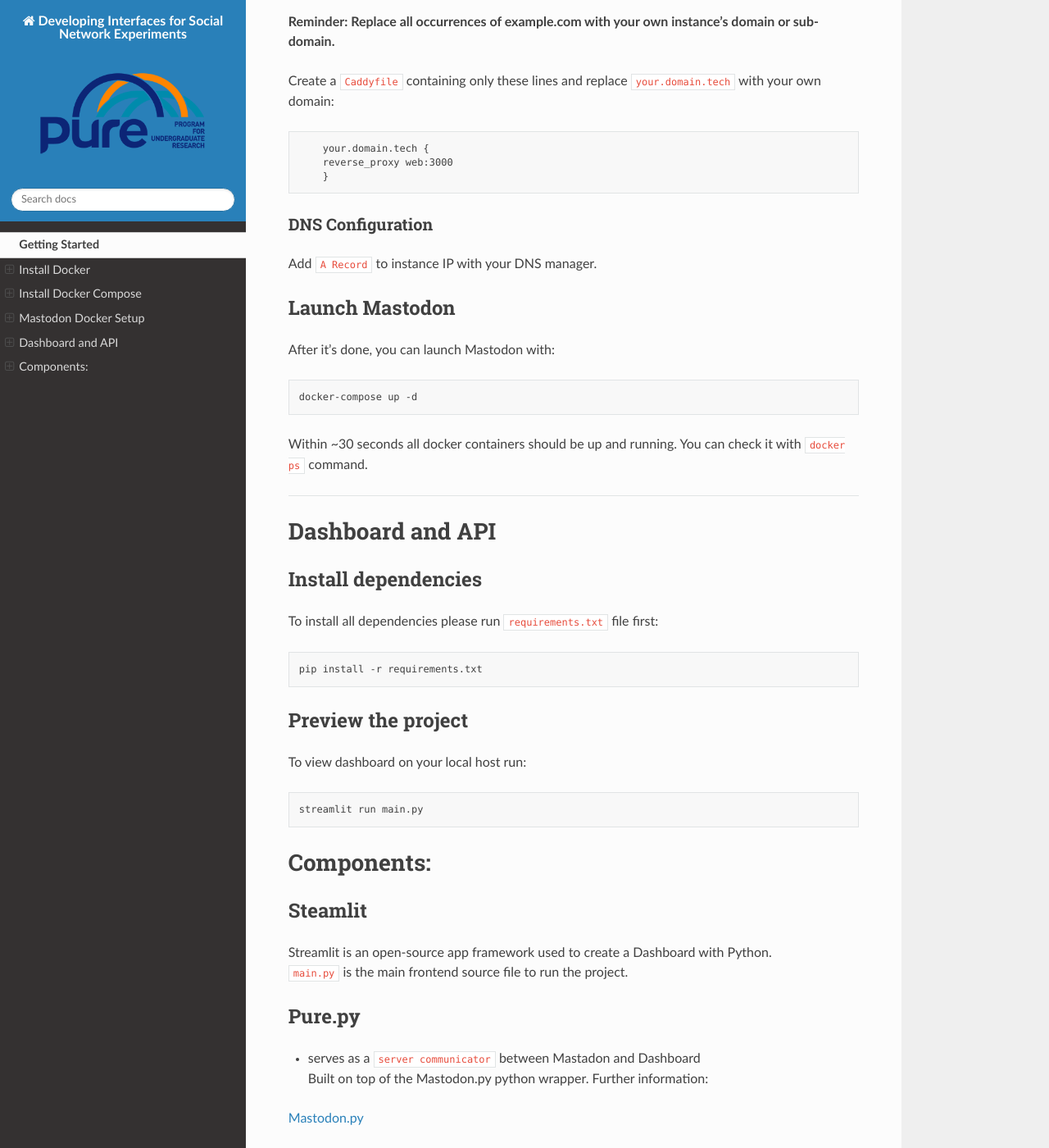
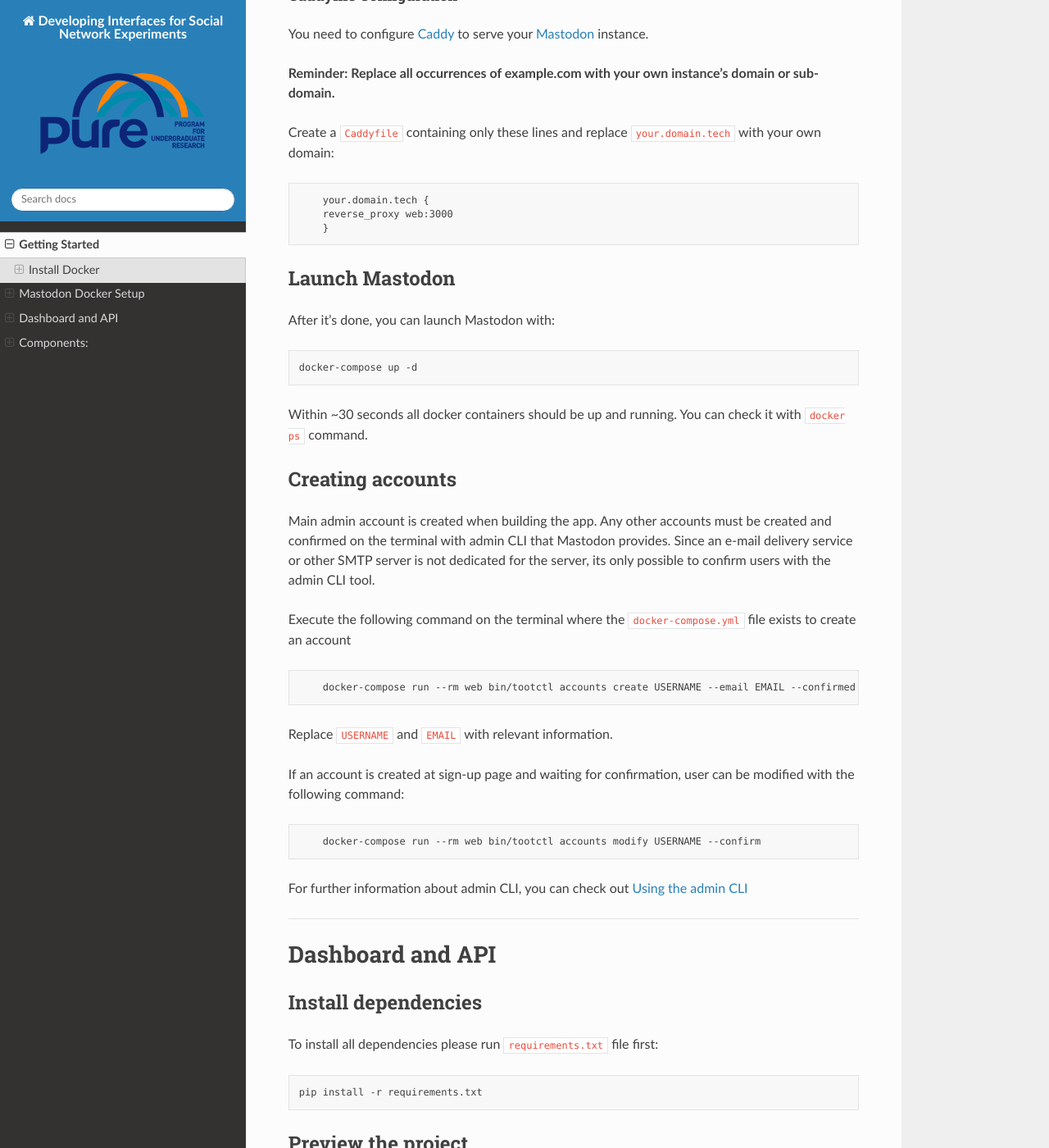
Before and after one commit to Jeren-A/Developing-interfaces-for-social-network-experiments, a Sphinx documentation site: the page built from docs/readme.md, in a window 1280 px wide and 1400 px high, scrolled down 4343 px. Shown: the whole window at 82% size. Built offline with Sphinx 7.4.7 and the Read the Docs theme 2.0.0, drawn with Linux system fonts in a browser that asks for light colours; some of the changed text lies outside the part shown.

Commit message:
admin cli usage

```diff
--- a/docs/readme.md
+++ b/docs/readme.md
@@ -16,10 +16,10 @@
 
 
 
-# Install Docker
+## Install Docker
 Second step is to install `Docker Engine` on Ubuntu.
 
-## Set up the repository
+### Set up the repository
 1. Update the apt package index and install packages to allow apt to use a repository over HTTPS:
 
         sudo apt-get update
@@ -51,9 +51,9 @@
 
 
 
-# Install Docker Compose
+### Install Docker Compose
 
-### Install Compose on Linux systems
+#### Install Compose on Linux systems
 1. Run this command to download the current stable release of Docker Compose:
 
         sudo curl -L "https://github.com/docker/compose/releases/download/1.29.2/docker-compose-$(uname -s)-$(uname -m)" -o /usr/local/bin/docker-compose
@@ -148,6 +148,10 @@
   6. If you want to store uploaded files on the cloud, enter Y here – I haven't tested that, but I expect you need an S3 or other cloud storage for that.
   7. If you want to send emails from the local machine, enter `Y` – considering we're in a docker environment, I have only used my local STMP server in FQDN form, not `localhost`. Enter port, user and password for SMTP `submission`. Select the SMTP authentication type (when submitting locally, `plain` should be fine). Decide if you want to verify the identity of the server and, if so, what type of verification you want to do. Choose what sender address the emails will have (I use `mastodon@*my.domain*`).
 
+#### DNS Configuration
+
+Add `A Record` to instance IP with your DNS manager.
+
 ### Reverse Proxy
 You need a Reverse Proxy in front of your Mastodon instance. The preferred software for this Caddy 2 which is already a part of `docker-compose.yml` file that provided.
 
@@ -169,9 +173,7 @@
         reverse_proxy web:3000
         }
 
-### DNS Configuration
 
-Add `A Record` to instance IP with your DNS manager.
 
 
 ## Launch Mastodon
@@ -181,6 +183,23 @@
 
 Within ~30 seconds all docker containers should be up and running.
 You can check it with `docker ps` command.
+
+## Creating accounts
+Main admin account is created when building the app. Any other accounts must be created and confirmed on the terminal with admin CLI that Mastodon provides.
+Since an e-mail delivery service or other SMTP server is not dedicated for the server, its only possible to confirm users with the admin CLI tool.
+
+Execute the following command on the terminal where the `docker-compose.yml` file exists to create an account
+
+        docker-compose run --rm web bin/tootctl accounts create USERNAME --email EMAIL --confirmed
+
+Replace `USERNAME` and `EMAIL` with relevant information.
+
+If an account is created at sign-up page and waiting for confirmation, user can be modified with the following command:
+
+        docker-compose run --rm web bin/tootctl accounts modify USERNAME --confirm
+
+
+For further information about admin CLI, you can check out [Using the admin CLI](https://docs.joinmastodon.org/admin/tootctl/)
 
 ----------
 
```
